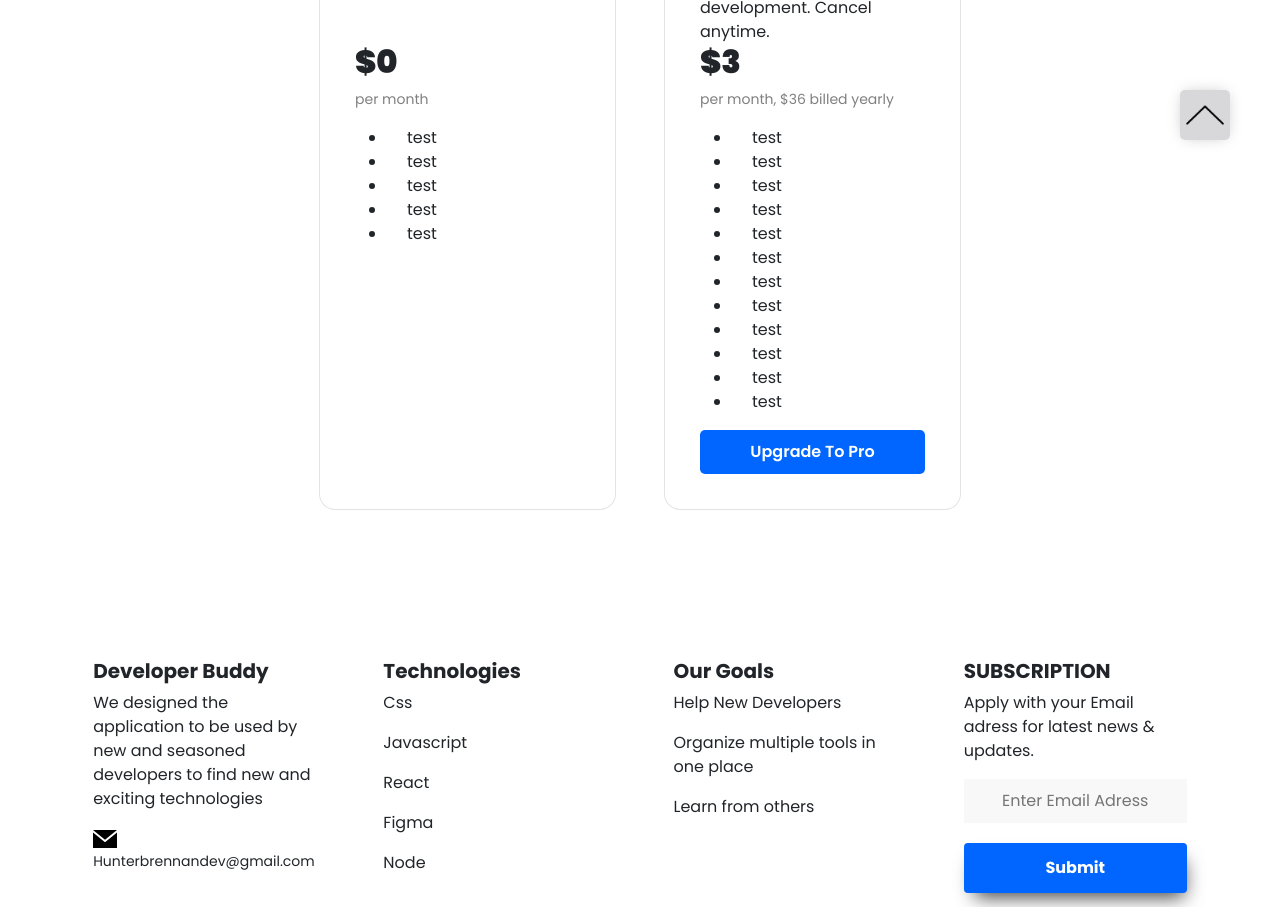
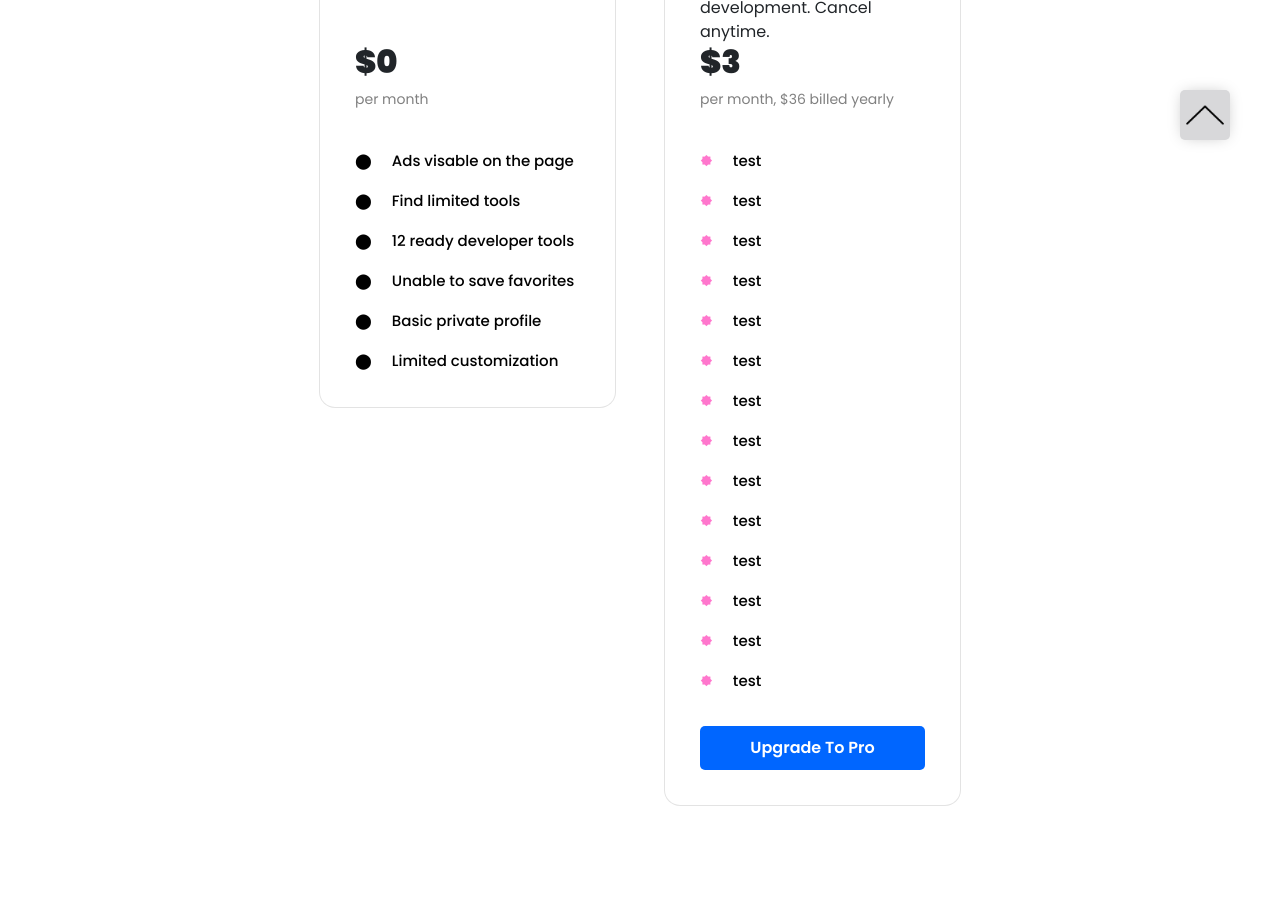
Before and after one commit to HunterBrennan1/CodeNexus, a React (Create React App) app in the folder grand-library/: page /pro in a window 1280 px wide. Shown: the part 620-1527 px from the top of the page. Built offline with nearby package versions, Linux system fonts and the light colour scheme.

Commit message:
changed list style of pro section li, adding content and benefits

```diff
--- a/grand-library/src/App.css
+++ b/grand-library/src/App.css
@@ -15,6 +15,10 @@
 a{
   text-decoration: none;
 }
+
+/* .container{
+  margin: 0 0 !important;
+} */
 
 .navbar_container{
   display: flex;
@@ -593,6 +597,10 @@ margin-left:10px;
 
 }
 
+.pro_free_container{
+  height:550px;
+}
+
 .pro_free_header_title, .pro_pro_header_title{
   font-weight: 900;
 }
@@ -611,10 +619,45 @@ margin-left:10px;
   font-size: 14px;
 }
 
+.pro_list_free{
+  padding-left: 0 !important;
+  margin-top: 40px;
+}
+
 .pro_list_item{
   line-height: 1.5;
-  padding-left: 20px;
+  /* padding-left: 20px; */
   list-style:disc;
+  height:40px;
+  font-size: 15px;
+  color:#000;
+  font-weight: 500;
+  list-style: none;
+}
+
+.pro_list_item:before{
+  content:"\2B24";
+  color: #000;
+  margin-right: 20px;
+  width:30px !important;
+}
+
+.pro_list_item_pro{
+  line-height: 1.5;
+  /* padding-left: 20px; */
+  list-style:disc;
+  height:40px;
+  font-size: 15px;
+  color:#000;
+  font-weight: 500;
+  list-style: none;
+}
+
+.pro_list_item_pro:before{
+  content:"\1F7D0";
+  color: #ff77cd;
+  margin-right: 20px;
+  width:30px !important;
 }
 
 .go_pro_btn{
--- a/grand-library/src/components/prosection.js
+++ b/grand-library/src/components/prosection.js
@@ -23,12 +23,13 @@ export const Prosection = () => {
                 <h2 className="pro_free_header_title">$0</h2>
                 <p className="pro_gray_text">per month</p>
               </div>
-              <ul>
-                <li className="pro_list_item">test</li>
-                <li className="pro_list_item">test</li>
-                <li className="pro_list_item">test</li>
-                <li className="pro_list_item">test</li>
-                <li className="pro_list_item">test</li>
+              <ul className='pro_list_free'>
+                <li className="pro_list_item">Ads visable on the page</li>
+                <li className="pro_list_item">Find limited tools</li>
+                <li className="pro_list_item">12 ready developer tools</li>
+                <li className="pro_list_item">Unable to save favorites</li>
+                <li className="pro_list_item">Basic private profile</li>
+                <li className="pro_list_item">Limited customization</li>
               </ul>
             </div>
           </div>
@@ -42,19 +43,22 @@ export const Prosection = () => {
                 <h2 className="pro_free_header_title">$3</h2>
                 <p className="pro_gray_text">per month, $36 billed yearly</p>
               </div>
-              <ul>
-                <li className="pro_list_item">test</li>
-                <li className="pro_list_item">test</li>
-                <li className="pro_list_item">test</li>
-                <li className="pro_list_item">test</li>
-                <li className="pro_list_item">test</li>
-                <li className="pro_list_item">test</li>
-                <li className="pro_list_item">test</li>
-                <li className="pro_list_item">test</li>
-                <li className="pro_list_item">test</li>
-                <li className="pro_list_item">test</li>
-                <li className="pro_list_item">test</li>
-                <li className="pro_list_item">test</li>
+              <ul className="pro_list_free">
+                <li className="pro_list_item_pro">test</li>
+                <li className="pro_list_item_pro">test</li>
+                <li className="pro_list_item_pro">test</li>
+                <li className="pro_list_item_pro">test</li>
+                <li className="pro_list_item_pro">test</li>
+                <li className="pro_list_item_pro">test</li>
+                <li className="pro_list_item_pro">test</li>
+                <li className="pro_list_item_pro">test</li>
+                <li className="pro_list_item_pro">test</li>
+                <li className="pro_list_item_pro">test</li>
+                <li className="pro_list_item_pro">test</li>
+                <li className="pro_list_item_pro">test</li>
+                <li className="pro_list_item_pro">test</li>
+                <li className="pro_list_item_pro">test</li>
+
               </ul>
 
             </div>
```
